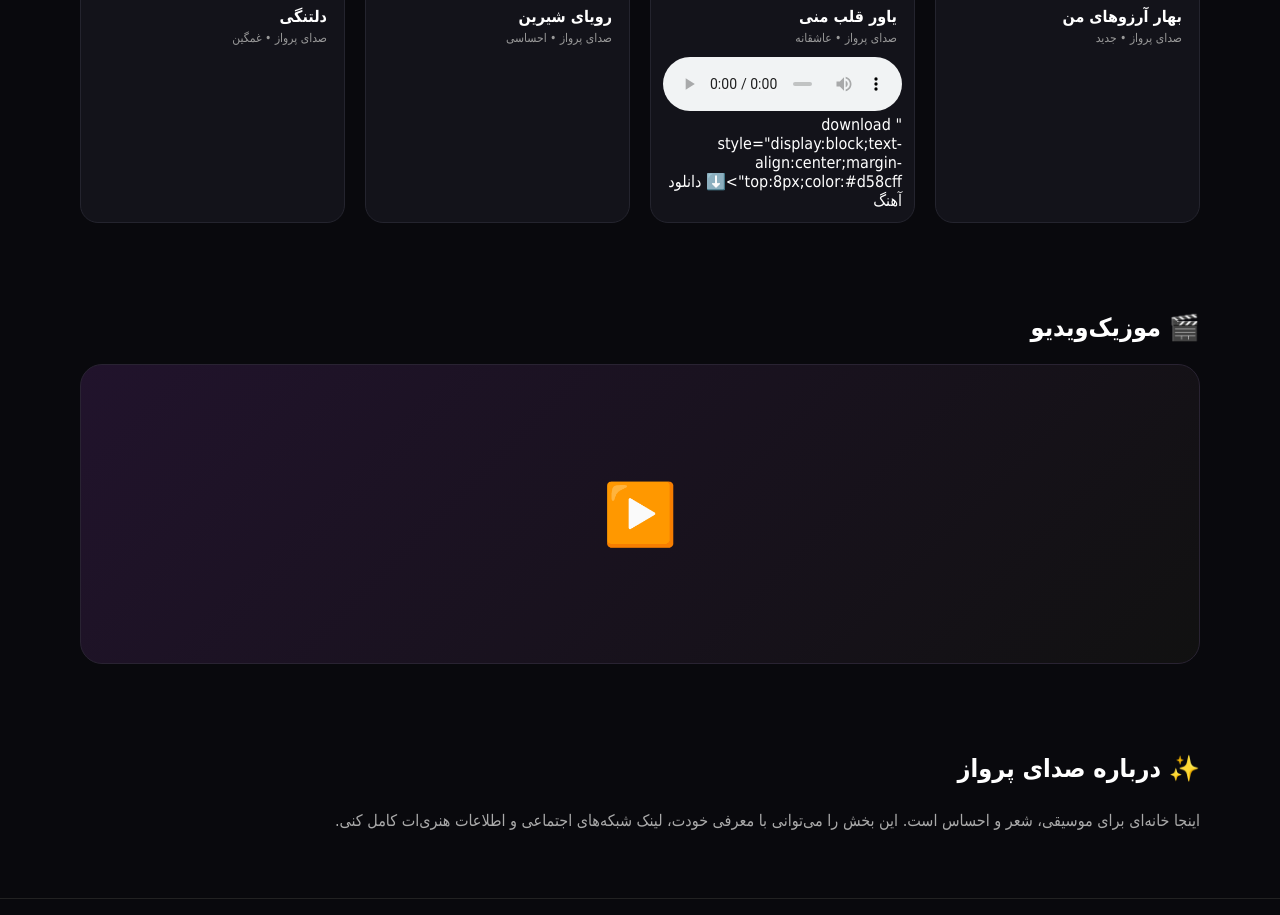
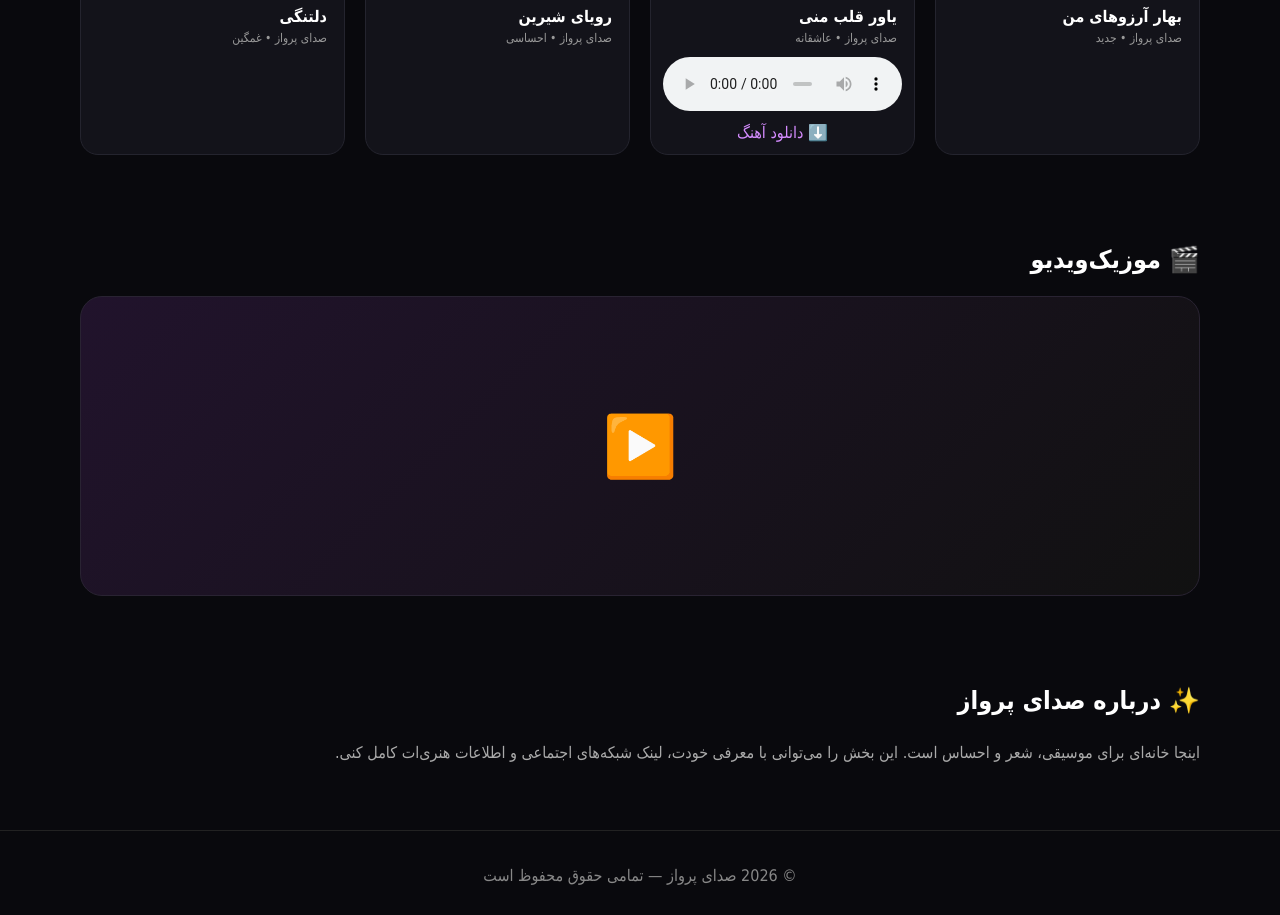
Before and after one commit to nazirkhoshdel-art/sedaye-parvaz, a plain HTML site: page index.html in a window 1280 px wide. Shown: the part 817-1732 px from the top of the page. Drawn offline with Linux system fonts and the light colour scheme.

Commit message:
Update index.html

```diff
--- a/index.html
+++ b/index.html
@@ -38,7 +38,9 @@ footer{padding:35px 0 100px;color:#888;text-align:center;border-top:1px solid #2
 <<source src="یاور قلب منی تو.mp3" type="audio/mpeg">
 مرورگر شما از پخش صوت پشتیبانی نمی‌کند.
 </audio>
-<a href="یاور قلب منی تو.mp3" download>" download style="display:block;text-align:center;margin-top:8px;color:#d58cff">⬇️ دانلود آهنگ</a>
+<a href="یاور قلب منی تو.mp3" download style="display:block;text-align:center;margin-top:8px;color:#d58cff">
+⬇️ دانلود آهنگ
+</a>
 </div>
 <div class="card"><div class="cover">🌙</div><button class="play" onclick="playSong('رویای شیرین')">▶</button><h3>رویای شیرین</h3><p>صدای پرواز • احساسی</p></div>
 <div class="card"><div class="cover">🎸</div><button class="play" onclick="playSong('دلتنگی')">▶</button><h3>دلتنگی</h3><p>صدای پرواز • غمگین</p></div>
```
